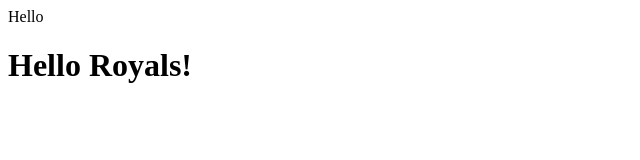
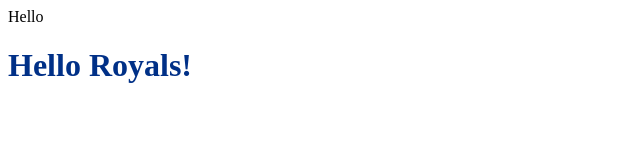
Before and after one commit to Henrydup000/demo, a plain HTML site: page index.html in a window 1280 px wide. Shown: the whole page, without its empty margins (0-640 px from the left). Drawn offline with Linux system fonts and the light colour scheme.

Commit message:
Update index.html

```diff
--- a/index.html
+++ b/index.html
@@ -4,6 +4,6 @@
     <tile>Hello</tile>
   </head>
   <body>
-    <h1>Hello Royals!</h1>
+    <h1 style="color:#003087">Hello Royals!</h1>
   </body>
 </html>
```
